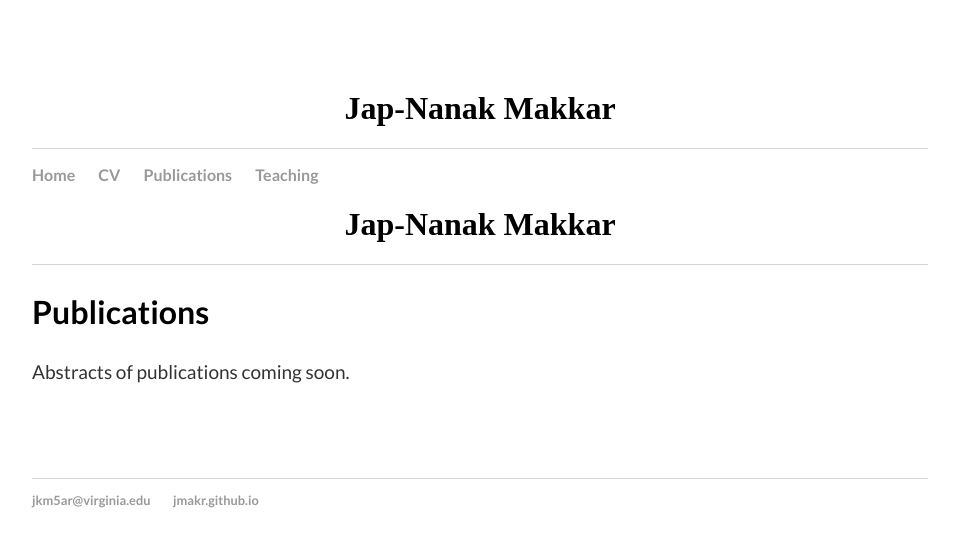
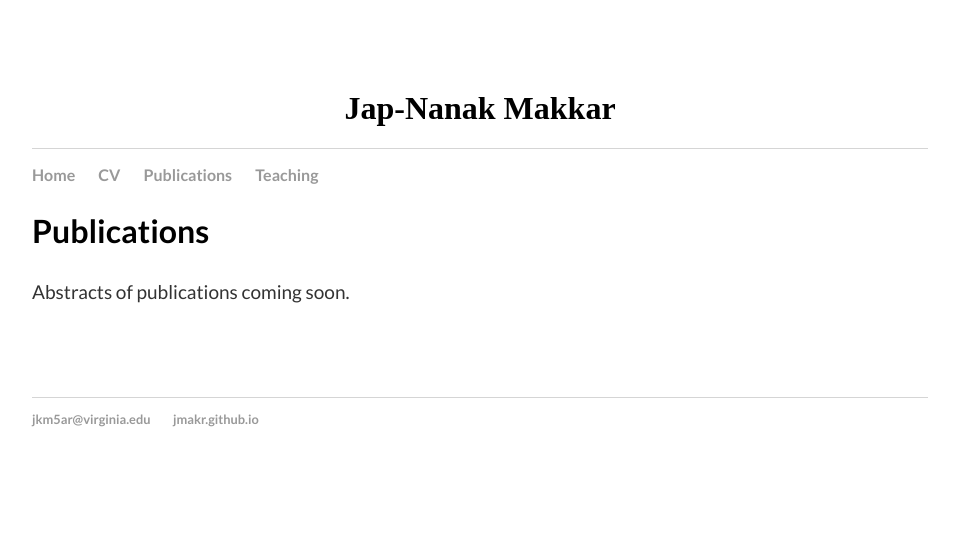
Before and after one commit to jmakr/jmakr.github.io, a Jekyll site: the page built from publications/index.html, in a window 1280 px wide. Shown: the top 547 px of the page, without its empty margins (160-1119 px from the left). Built offline with Jekyll 4.4.1, drawn with Linux system fonts in a browser that asks for light colours.

Commit message:
Update index.html

```diff
--- a/publications/index.html
+++ b/publications/index.html
@@ -2,8 +2,6 @@
 layout: default
 title: Publications
 ---
-<header>
-  <h1>Jap-Nanak Makkar</h1>
-</header>
+
 <h2>{{ page.title }}</h2>
 <p> Abstracts of publications coming soon. </p>
```
